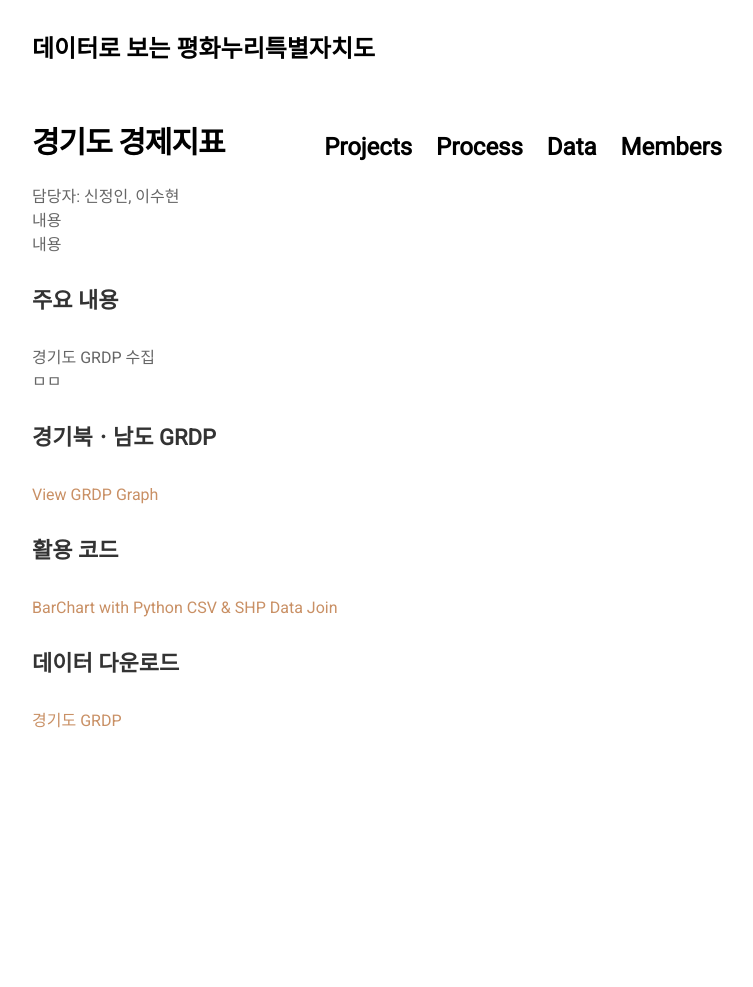
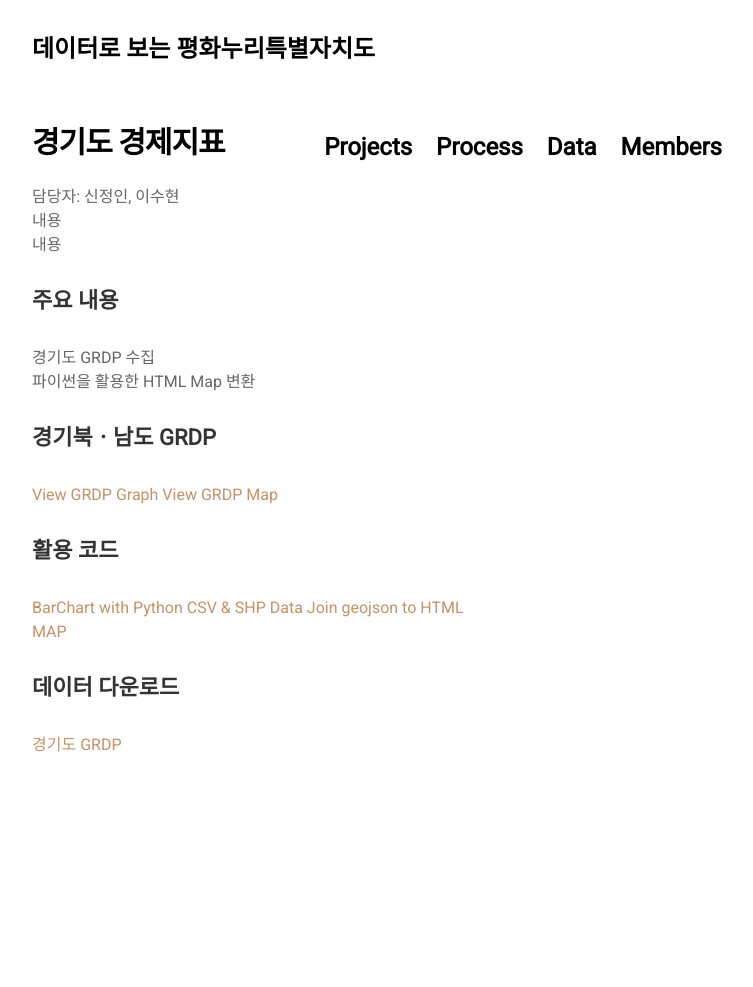
Before and after one commit to jinuew/SICM2002-6, a Jekyll site: the page built from projects/proj-4.md, in a window 1280 px wide. Shown: the whole page, without its empty margins (263-1016 px from the left). Built offline with Jekyll 4.4.1, drawn with Linux system fonts in a browser that asks for light colours; nearby versions of some CDN libraries; our own code applies the rules of GitHub Pages for plain Markdown files; before the commit the page ends 963 px from its top, so only the background shows below that.

Commit message:
Update proj-4.md

```diff
--- a/projects/proj-4.md
+++ b/projects/proj-4.md
@@ -7,17 +7,16 @@
 #### 주요 내용
 
 경기도 GRDP 수집<br>
-ㅁㅁ
-
-
-
+파이썬을 활용한 HTML Map 변환<br>
 
 #### 경기북ㆍ남도 GRDP
 [View GRDP Graph](https://jinuew.github.io/sicm2002-6/assets/GRDP막대그래프.html)
+[View GRDP Map](https://jinuew.github.io/sicm2002-6/assets/Gyeonggi_GRDP_Map.html)
 
 #### 활용 코드
 [BarChart with Python](https://github.com/jinuew/sicm2002-6/blob/main/assets/Code/GRDP.ipynb)
 [CSV & SHP Data Join](https://github.com/jinuew/sicm2002-6/blob/main/assets/Code/shp와csv조인.ipynb)
+[geojson to HTML MAP](https://github.com/jinuew/sicm2002-6/blob/main/assets/Code/Geojson_to_html.ipynb)
 
 
 #### 데이터 다운로드
```
